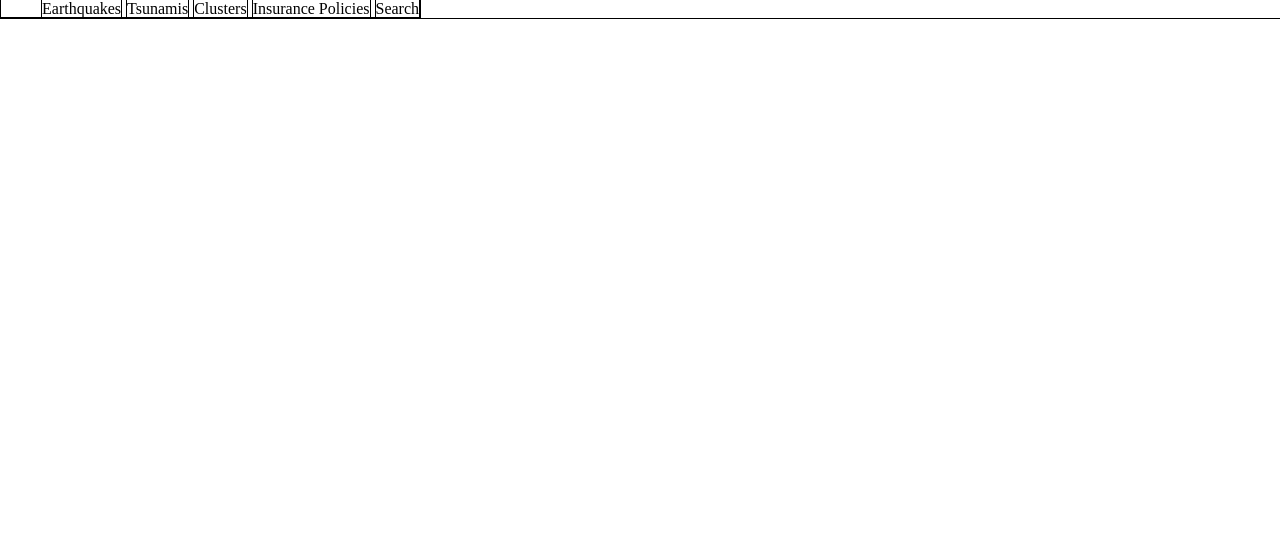
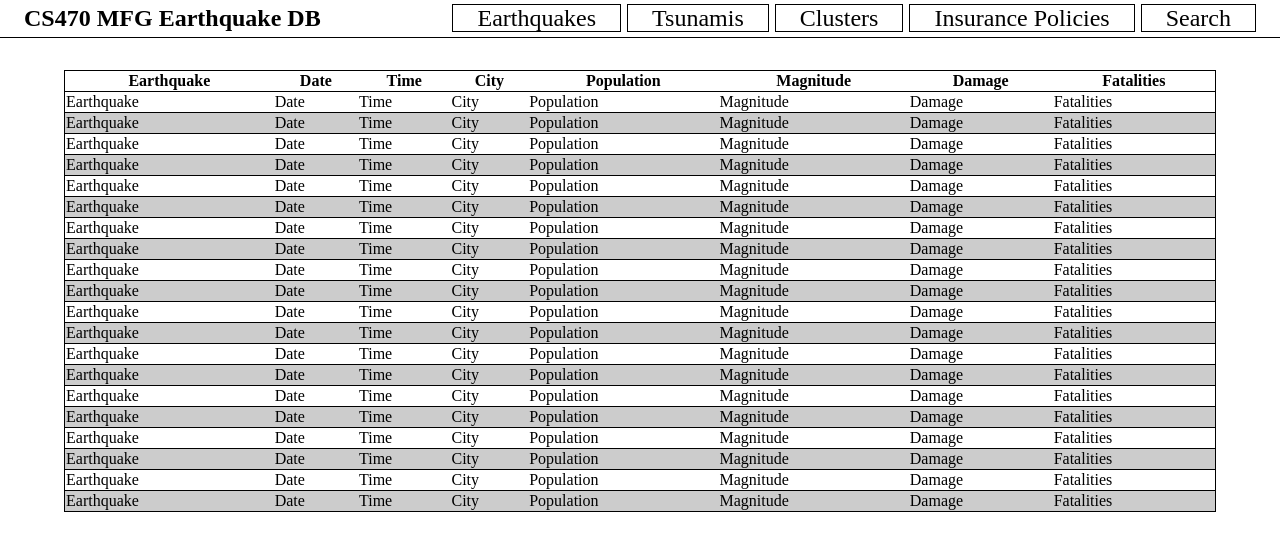
Before and after one commit to zachgharst/EarthquakeDB, a PHP site: page / in a window 1280 px wide. Shown: the top 551 px of the page. Run offline with PHP 8.4, Linux system fonts and the light colour scheme.

Commit message:
H1, styling, and table added.

```diff
--- a/public_html/css/main.css
+++ b/public_html/css/main.css
@@ -4,14 +4,48 @@ body {
     padding: 0;
 }
 
-ul, li {
-    border: 1px solid black;
-    display: inline;
+/* Navigation bar. */
+nav {
+    border-bottom: 1px solid black;
+    margin-bottom: 2em;
 }
 
-nav {
-    border-bottom: 1px solid black;
+h1 {
+    display: inline-block;
 }
+
+ul {
+    float: right;
+    margin: 0;
+}
+
+ul, h1 {
+    font-size: 1.5em;
+    margin: .2em 1em;
+}
+
+li {
+    display: inline-block;
+}
+
+li a {
+    border: 1px solid black;
+    color: #000;
+    padding: 0 1em;
+    text-decoration: none;
+}
+
+li a:hover {
+    background: #aff;
+}
+
+
+
+
+
+
+
+
 
 table {
     border-spacing: 0;
@@ -22,7 +56,11 @@ table {
 
 }
 
-td {
+tr, thead {
     border: 1px solid black;
     border-spacing: 0;
 }
+
+.even {
+    background: #CCC;
+}
--- a/public_html/index.html
+++ b/public_html/index.html
@@ -6,13 +6,227 @@
 
     <body>
         <nav>
+            <h1>CS470 MFG Earthquake DB</h1>
             <ul>
-                <li>Earthquakes</li>
-                <li>Tsunamis</li>
-                <li>Clusters</li>
-                <li>Insurance Policies</li>
-                <li>Search</li>
+                <li><a href="">Earthquakes</a></li>
+                <li><a href="">Tsunamis</a></li>
+                <li><a href="">Clusters</a></li>
+                <li><a href="">Insurance Policies</a></li>
+                <li><a href="">Search</a></li>
             </ul>
         </nav>
+
+        <table>
+            <thead>
+                <th>Earthquake</th>
+                <th>Date</th>
+                <th>Time</th>
+                <th>City</th>
+                <th>Population</th>
+                <th>Magnitude</th>
+                <th>Damage</th>
+                <th>Fatalities</th>
+            </thead>
+            <tr class="odd">
+                <td>Earthquake</td>
+                <td>Date</td>
+                <td>Time</td>
+                <td>City</td>
+                <td>Population</td>
+                <td>Magnitude</td>
+                <td>Damage</td>
+                <td>Fatalities</td>
+            </tr>
+            <tr class="even">
+                <td>Earthquake</td>
+                <td>Date</td>
+                <td>Time</td>
+                <td>City</td>
+                <td>Population</td>
+                <td>Magnitude</td>
+                <td>Damage</td>
+                <td>Fatalities</td>
+            </tr>
+            <tr class="odd">
+                <td>Earthquake</td>
+                <td>Date</td>
+                <td>Time</td>
+                <td>City</td>
+                <td>Population</td>
+                <td>Magnitude</td>
+                <td>Damage</td>
+                <td>Fatalities</td>
+            </tr>
+            <tr class="even">
+                <td>Earthquake</td>
+                <td>Date</td>
+                <td>Time</td>
+                <td>City</td>
+                <td>Population</td>
+                <td>Magnitude</td>
+                <td>Damage</td>
+                <td>Fatalities</td>
+            </tr>
+            <tr class="odd">
+                <td>Earthquake</td>
+                <td>Date</td>
+                <td>Time</td>
+                <td>City</td>
+                <td>Population</td>
+                <td>Magnitude</td>
+                <td>Damage</td>
+                <td>Fatalities</td>
+            </tr>
+            <tr class="even">
+                <td>Earthquake</td>
+                <td>Date</td>
+                <td>Time</td>
+                <td>City</td>
+                <td>Population</td>
+                <td>Magnitude</td>
+                <td>Damage</td>
+                <td>Fatalities</td>
+            </tr>
+            <tr class="odd">
+                <td>Earthquake</td>
+                <td>Date</td>
+                <td>Time</td>
+                <td>City</td>
+                <td>Population</td>
+                <td>Magnitude</td>
+                <td>Damage</td>
+                <td>Fatalities</td>
+            </tr>
+            <tr class="even">
+                <td>Earthquake</td>
+                <td>Date</td>
+                <td>Time</td>
+                <td>City</td>
+                <td>Population</td>
+                <td>Magnitude</td>
+                <td>Damage</td>
+                <td>Fatalities</td>
+            </tr>
+            <tr class="odd">
+                <td>Earthquake</td>
+                <td>Date</td>
+                <td>Time</td>
+                <td>City</td>
+                <td>Population</td>
+                <td>Magnitude</td>
+                <td>Damage</td>
+                <td>Fatalities</td>
+            </tr>
+            <tr class="even">
+                <td>Earthquake</td>
+                <td>Date</td>
+                <td>Time</td>
+                <td>City</td>
+                <td>Population</td>
+                <td>Magnitude</td>
+                <td>Damage</td>
+                <td>Fatalities</td>
+            </tr>
+            <tr class="odd">
+                <td>Earthquake</td>
+                <td>Date</td>
+                <td>Time</td>
+                <td>City</td>
+                <td>Population</td>
+                <td>Magnitude</td>
+                <td>Damage</td>
+                <td>Fatalities</td>
+            </tr>
+            <tr class="even">
+                <td>Earthquake</td>
+                <td>Date</td>
+                <td>Time</td>
+                <td>City</td>
+                <td>Population</td>
+                <td>Magnitude</td>
+                <td>Damage</td>
+                <td>Fatalities</td>
+            </tr>
+            <tr class="odd">
+                <td>Earthquake</td>
+                <td>Date</td>
+                <td>Time</td>
+                <td>City</td>
+                <td>Population</td>
+                <td>Magnitude</td>
+                <td>Damage</td>
+                <td>Fatalities</td>
+            </tr>
+            <tr class="even">
+                <td>Earthquake</td>
+                <td>Date</td>
+                <td>Time</td>
+                <td>City</td>
+                <td>Population</td>
+                <td>Magnitude</td>
+                <td>Damage</td>
+                <td>Fatalities</td>
+            </tr>
+            <tr class="odd">
+                <td>Earthquake</td>
+                <td>Date</td>
+                <td>Time</td>
+                <td>City</td>
+                <td>Population</td>
+                <td>Magnitude</td>
+                <td>Damage</td>
+                <td>Fatalities</td>
+            </tr>
+            <tr class="even">
+                <td>Earthquake</td>
+                <td>Date</td>
+                <td>Time</td>
+                <td>City</td>
+                <td>Population</td>
+                <td>Magnitude</td>
+                <td>Damage</td>
+                <td>Fatalities</td>
+            </tr>
+            <tr class="odd">
+                <td>Earthquake</td>
+                <td>Date</td>
+                <td>Time</td>
+                <td>City</td>
+                <td>Population</td>
+                <td>Magnitude</td>
+                <td>Damage</td>
+                <td>Fatalities</td>
+            </tr>
+            <tr class="even">
+                <td>Earthquake</td>
+                <td>Date</td>
+                <td>Time</td>
+                <td>City</td>
+                <td>Population</td>
+                <td>Magnitude</td>
+                <td>Damage</td>
+                <td>Fatalities</td>
+            </tr>
+            <tr class="odd">
+                <td>Earthquake</td>
+                <td>Date</td>
+                <td>Time</td>
+                <td>City</td>
+                <td>Population</td>
+                <td>Magnitude</td>
+                <td>Damage</td>
+                <td>Fatalities</td>
+            </tr>
+            <tr class="even">
+                <td>Earthquake</td>
+                <td>Date</td>
+                <td>Time</td>
+                <td>City</td>
+                <td>Population</td>
+                <td>Magnitude</td>
+                <td>Damage</td>
+                <td>Fatalities</td>
+            </tr>
+        </table>
     </body>
 </html>
```
